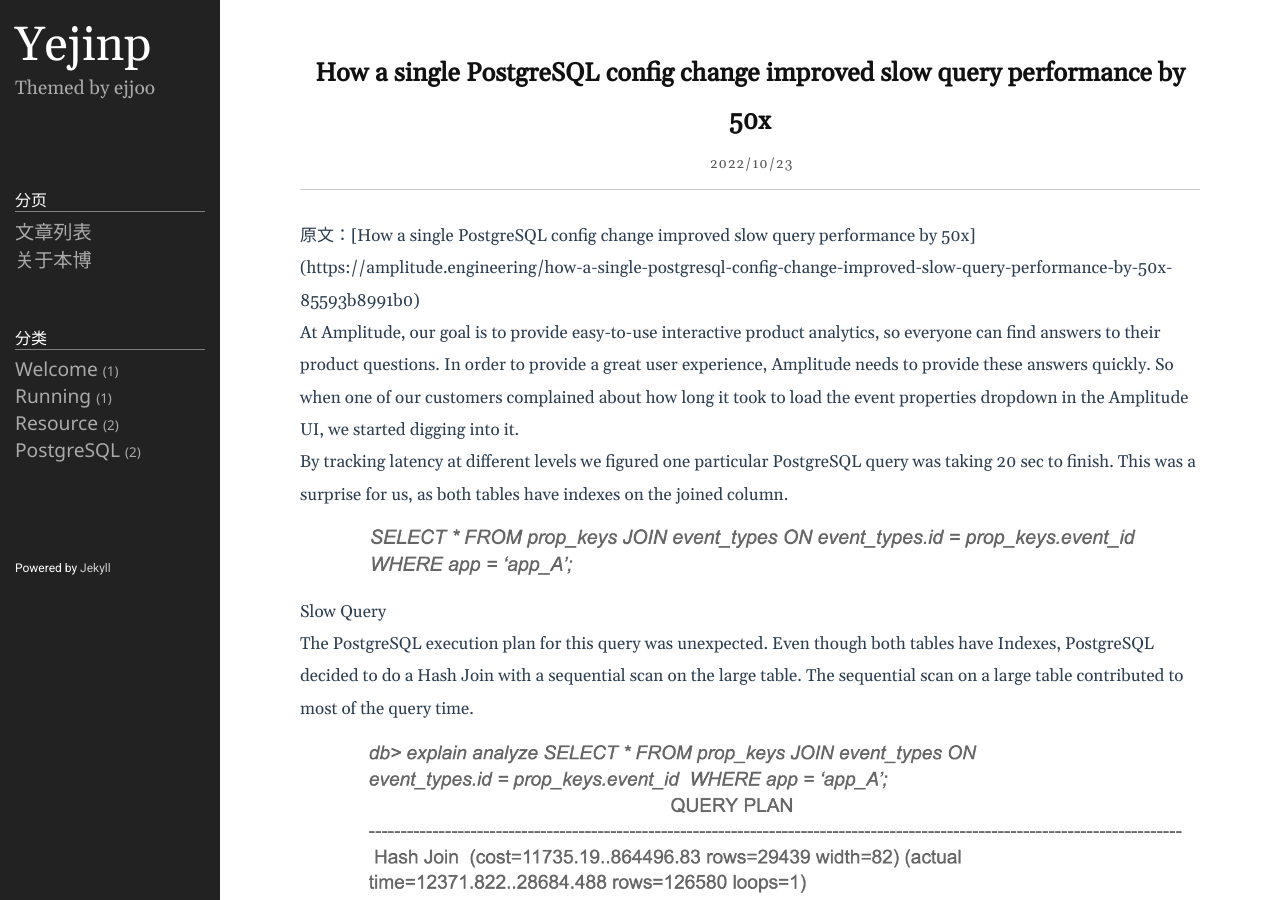
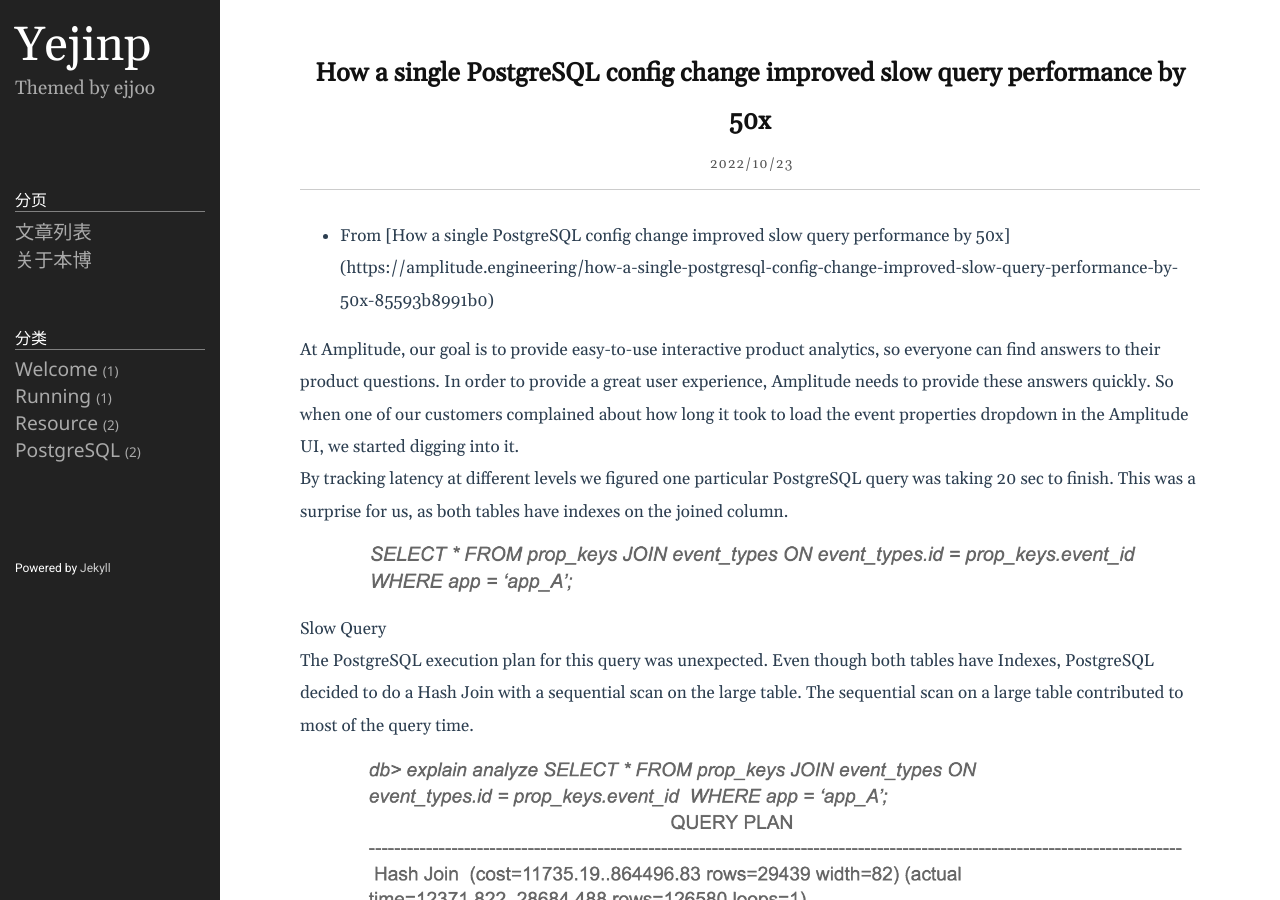
Before and after one commit to yejinp/yejinp.github.io, a Jekyll site: the page built from _posts/2022-10-23-一個參數調整，如何將 PostgreSQL 慢查詢提速 50+ 倍.markdown, in a window 1280 px wide and 900 px high. Built offline with Jekyll 4.4.1, drawn with Linux system fonts in a browser that asks for light colours.

Commit message:
adjust document

```diff
--- a/_posts/2022-10-23-一個參數調整，如何將 PostgreSQL 慢查詢提速 50+ 倍.markdown
+++ b/_posts/2022-10-23-一個參數調整，如何將 PostgreSQL 慢查詢提速 50+ 倍.markdown
@@ -5,7 +5,7 @@
 category: PostgreSQL
 ---
 
-原文：[How a single PostgreSQL config change improved slow query performance by 50x]
+- From [How a single PostgreSQL config change improved slow query performance by 50x]
 (https://amplitude.engineering/how-a-single-postgresql-config-change-improved-slow-query-performance-by-50x-85593b8991b0)
 
 
```
